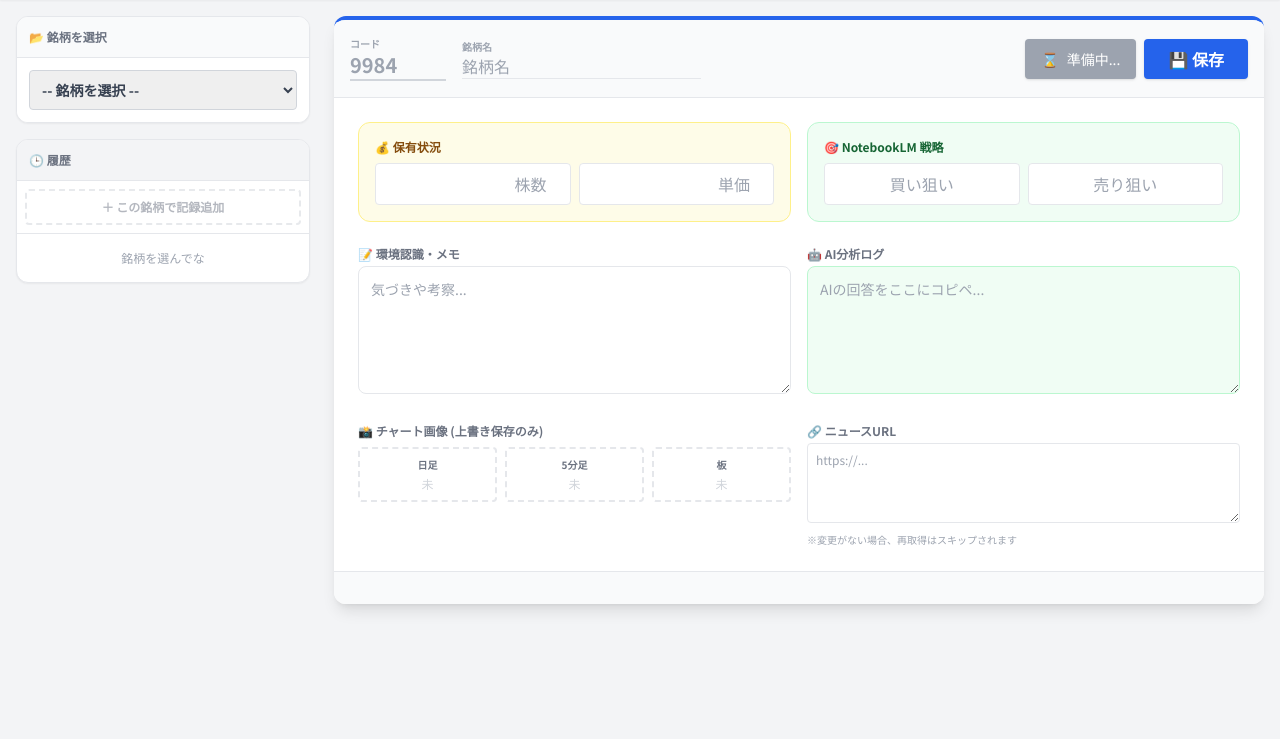
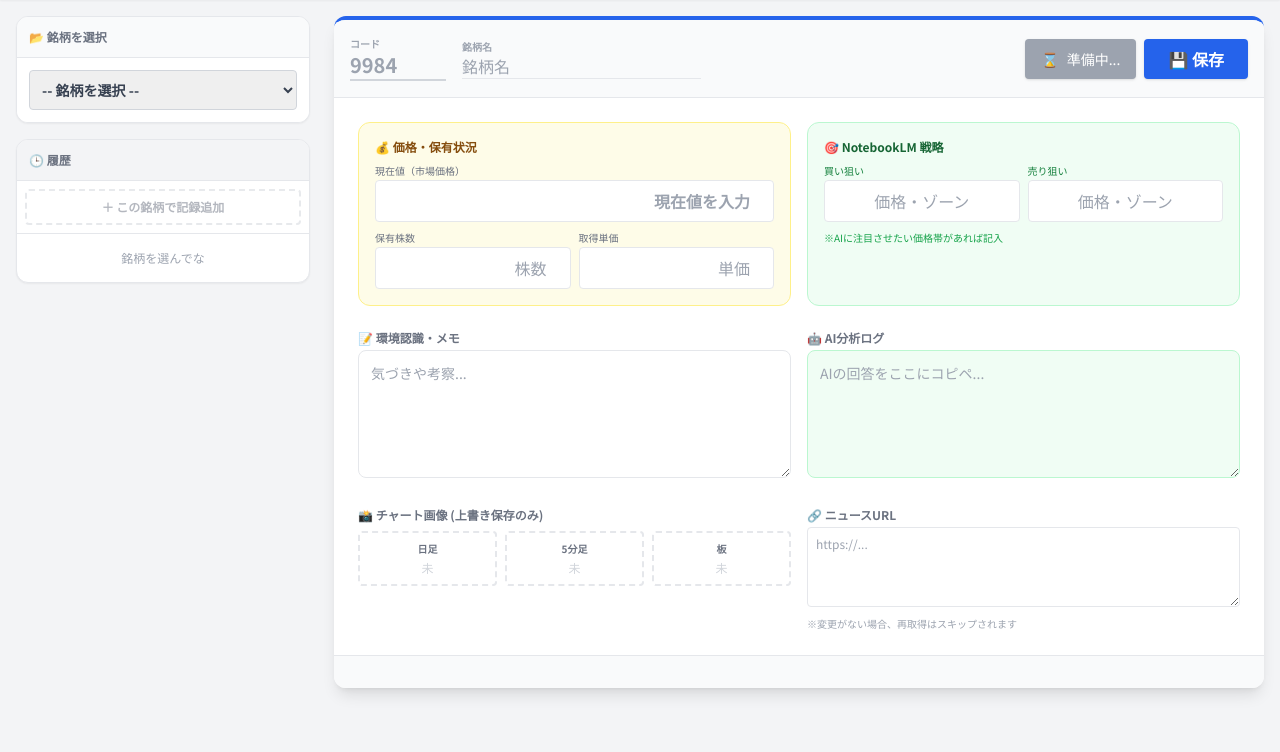
Before and after one commit to kurakirin-cyber/trade-app, a Flask app: page / in a window 1280 px wide. Shown: the part 61-813 px from the top of the page. Before the commit the page ends 685 px from the top, so only its background shows below. Run offline with Flask 3, Linux system fonts and the light colour scheme; data that the repository does not hold is empty; some libraries are stand-ins or nearby versions.

Commit message:
Update index.html

```diff
--- a/trade-app/templates/index.html
+++ b/trade-app/templates/index.html
@@ -112,17 +112,39 @@
 
                         <div class="grid md:grid-cols-2 gap-4">
                             <div class="bg-yellow-50 p-4 rounded-xl border border-yellow-200">
-                                <h3 class="text-xs font-bold text-yellow-800 mb-2">💰 保有状況</h3>
-                                <div class="grid grid-cols-2 gap-2">
-                                    <input type="number" name="holding_qty" id="holding_qty" class="border p-2 rounded text-right w-full" placeholder="株数">
-                                    <input type="number" name="avg_cost" id="avg_cost" class="border p-2 rounded text-right w-full" placeholder="単価">
+                                <h3 class="text-xs font-bold text-yellow-800 mb-2">💰 価格・保有状況</h3>
+                                <div class="space-y-2">
+                                    <div class="flex flex-col">
+                                        <label class="text-[10px] text-gray-500 mb-0.5">現在値（市場価格）</label>
+                                        <input type="number" name="current_price" id="current_price" class="border p-2 rounded text-right w-full bg-white font-bold text-gray-800" placeholder="現在値を入力">
+                                    </div>
+                                    <div class="grid grid-cols-2 gap-2">
+                                        <div class="flex flex-col">
+                                            <label class="text-[10px] text-gray-500 mb-0.5">保有株数</label>
+                                            <input type="number" name="holding_qty" id="holding_qty" class="border p-2 rounded text-right w-full bg-white" placeholder="株数">
+                                        </div>
+                                        <div class="flex flex-col">
+                                            <label class="text-[10px] text-gray-500 mb-0.5">取得単価</label>
+                                            <input type="number" name="avg_cost" id="avg_cost" class="border p-2 rounded text-right w-full bg-white" placeholder="単価">
+                                        </div>
+                                    </div>
                                 </div>
                             </div>
+
                             <div class="bg-green-50 p-4 rounded-xl border border-green-200">
                                 <h3 class="text-xs font-bold text-green-800 mb-2">🎯 NotebookLM 戦略</h3>
-                                <div class="grid grid-cols-2 gap-2">
-                                    <input type="text" name="target_buy" id="target_buy" class="border p-2 rounded text-center w-full" placeholder="買い狙い">
-                                    <input type="text" name="target_sell" id="target_sell" class="border p-2 rounded text-center w-full" placeholder="売り狙い">
+                                <div class="space-y-2">
+                                    <div class="grid grid-cols-2 gap-2">
+                                        <div class="flex flex-col">
+                                            <label class="text-[10px] text-green-700 mb-0.5">買い狙い</label>
+                                            <input type="text" name="target_buy" id="target_buy" class="border p-2 rounded text-center w-full bg-white" placeholder="価格・ゾーン">
+                                        </div>
+                                        <div class="flex flex-col">
+                                            <label class="text-[10px] text-green-700 mb-0.5">売り狙い</label>
+                                            <input type="text" name="target_sell" id="target_sell" class="border p-2 rounded text-center w-full bg-white" placeholder="価格・ゾーン">
+                                        </div>
+                                    </div>
+                                    <p class="text-[10px] text-green-600 mt-1">※AIに注目させたい価格帯があれば記入</p>
                                 </div>
                             </div>
                         </div>
@@ -192,7 +214,7 @@
 
     <script>
         let currentCode = "";
-        let currentCopyText = ""; // コピー用テキストを一時保存する変数
+        let currentCopyText = "";
 
         function showLoading() {
             document.getElementById('loading_overlay').classList.add('active');
@@ -243,13 +265,13 @@
 
         async function loadLogDetail(id) {
             try {
-                // コピーボタンを「準備中」にして無効化
+                // コピーボタン無効化
                 const copyBtn = document.getElementById('copy_btn');
                 copyBtn.disabled = true;
                 copyBtn.classList.remove('bg-gray-700', 'hover:bg-gray-800');
                 copyBtn.classList.add('bg-gray-400', 'cursor-not-allowed');
                 copyBtn.innerHTML = "<span>⌛</span><span class='hidden md:inline'>準備中...</span>";
-                currentCopyText = ""; // リセット
+                currentCopyText = "";
 
                 const res = await fetch(`/get_log/${id}`);
                 if (!res.ok) return;
@@ -258,6 +280,10 @@
                 document.getElementById('log_id').value = data.id;
                 document.getElementById('code').value = data.code;
                 document.getElementById('name').value = data.name || "";
+
+                // --- 新しく追加した項目 ---
+                document.getElementById('current_price').value = data.current_price || "";
+
                 document.getElementById('holding_qty').value = data.holding_qty || "";
                 document.getElementById('avg_cost').value = data.avg_cost || "";
                 document.getElementById('target_buy').value = data.target_buy || "";
@@ -285,12 +311,11 @@
 
                 document.getElementById('delete_btn').classList.remove('hidden');
 
-                // 【重要】ここでコピー用テキストを「裏で」取得しておく（先読み）
+                // コピー用テキスト先読み
                 fetch(`/download_notebooklm/${id}`)
                     .then(r => r.text())
                     .then(text => {
                         currentCopyText = text;
-                        // 取得できたらボタンを有効化
                         copyBtn.disabled = false;
                         copyBtn.classList.remove('bg-gray-400', 'cursor-not-allowed');
                         copyBtn.classList.add('bg-gray-700', 'hover:bg-gray-800');
@@ -321,14 +346,14 @@
             document.getElementById('code').value = "";
             document.getElementById('name').value = "";
             document.getElementById('memo').value = "";
-            ['holding_qty','avg_cost','target_buy','target_sell','urls','analysis_memo'].forEach(id => document.getElementById(id).value="");
+            ['current_price', 'holding_qty','avg_cost','target_buy','target_sell','urls','analysis_memo'].forEach(id => document.getElementById(id).value="");
+
             ['daily', '5min', 'board'].forEach(type => {
                 document.getElementById('s_' + type).innerText = "未";
                 document.getElementById('s_' + type).className = "text-gray-300 text-xs mt-1";
                 document.getElementById('btn_view_' + type).classList.add('hidden');
             });
 
-            // コピーボタンを隠す
             const copyBtn = document.getElementById('copy_btn');
             copyBtn.disabled = true;
             copyBtn.classList.add('bg-gray-400', 'cursor-not-allowed');
@@ -348,22 +373,18 @@
         }
 
         async function copyDataToClipboard() {
-            // 先読みしたテキストがなければ何もしない
             if(!currentCopyText) {
                 alert("⚠️ まだデータの準備中やで。もうちょっと待ってな。");
                 return;
             }
-
             try {
-                // すでにデータがあるので、待機時間ゼロでコピーできる（iOSでも通る！）
                 await navigator.clipboard.writeText(currentCopyText);
                 alert("✅ コピーしたで！\nNotebookLMに貼り付けてな。");
             } catch(e) {
-                // 万が一のためのフォールバック（iOSの古いバージョン対策）
                 try {
                     const textarea = document.createElement("textarea");
                     textarea.value = currentCopyText;
-                    textarea.style.position = "fixed"; // 画面外へ
+                    textarea.style.position = "fixed";
                     textarea.style.left = "-9999px";
                     document.body.appendChild(textarea);
                     textarea.focus();
```
